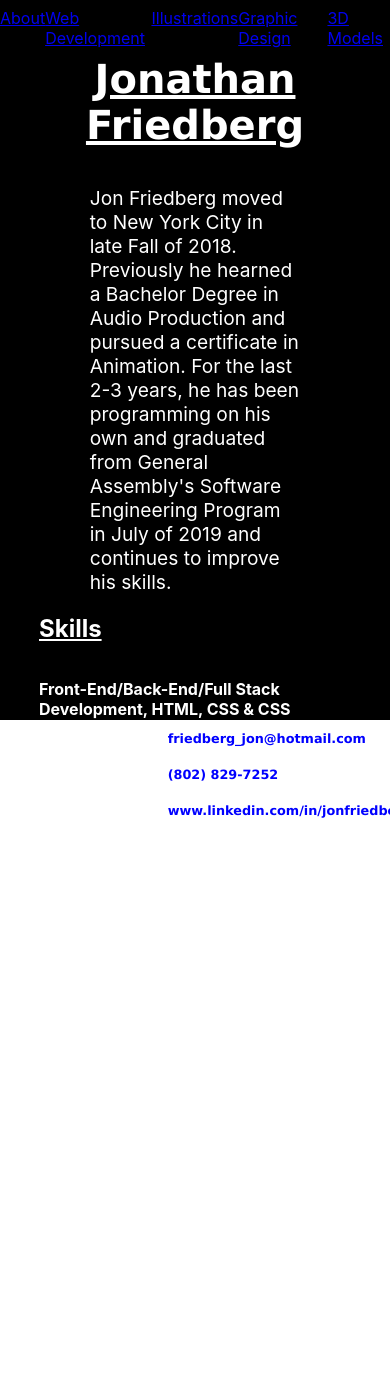
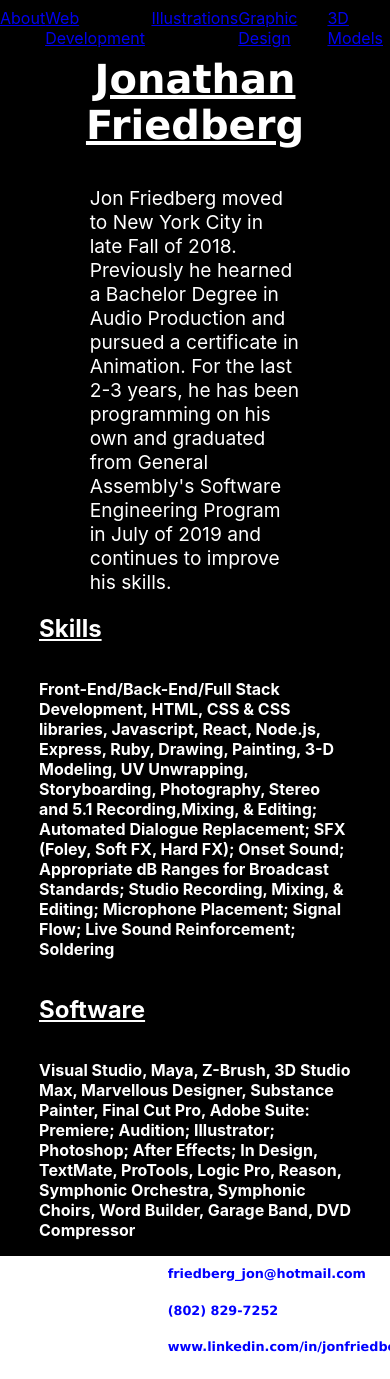
Before and after one commit to jonfriedberg123/home, a React (Create React App) app: page / in a window 390 px wide. Shown: the top 1379 px of the page. Before the commit the page ends 1256 px from the top, so only its background shows below. Built offline with nearby package versions, Linux system fonts and the light colour scheme.

Commit message:
mobile responsiveness complete

```diff
--- a/src/App.js
+++ b/src/App.js
@@ -38,7 +38,6 @@ function App() {
                 </Switch>
                 </div>
             </Router>
-
             </body>
             </div>
             <nav className="footer">
--- a/src/Style.css
+++ b/src/Style.css
@@ -2,15 +2,13 @@
 
 .body{
   margin: 0 auto;
-  min-height: 45em;
-  max-height: 45em;
+  min-height: 50em;
+  max-height: 50em;
+  max-height: 100%;
   background-color: black;
   position:fixed, absolute;
   justify-content: center;
-  top:0;
-  left:0;
-  bottom:0;
-  right:0;
+
 
 }
 .illustrations{
@@ -92,6 +90,10 @@ padding-top:2%;
   margin-right: 10%;
   display: flex;
   flex-wrap: wrap;
+  top:0;
+  left:0;
+  bottom:0;
+  right:0;
 }
 
 .SkillsTitle{
@@ -102,6 +104,10 @@ padding-top:2%;
   color: white;
   font-size:1em;
   font-weight:bold;
+  top:0;
+  left:0;
+  bottom:0;
+  right:0;
 }
 
 .SoftwareTitle{
@@ -112,6 +118,10 @@ padding-top:2%;
   color: white;
   font-size:1em;
   font-weight:bold;
+  top:0;
+  left:0;
+  bottom:0;
+  right:0;
 }
 .HeaderLinks {
  margin: 0 auto;
```
